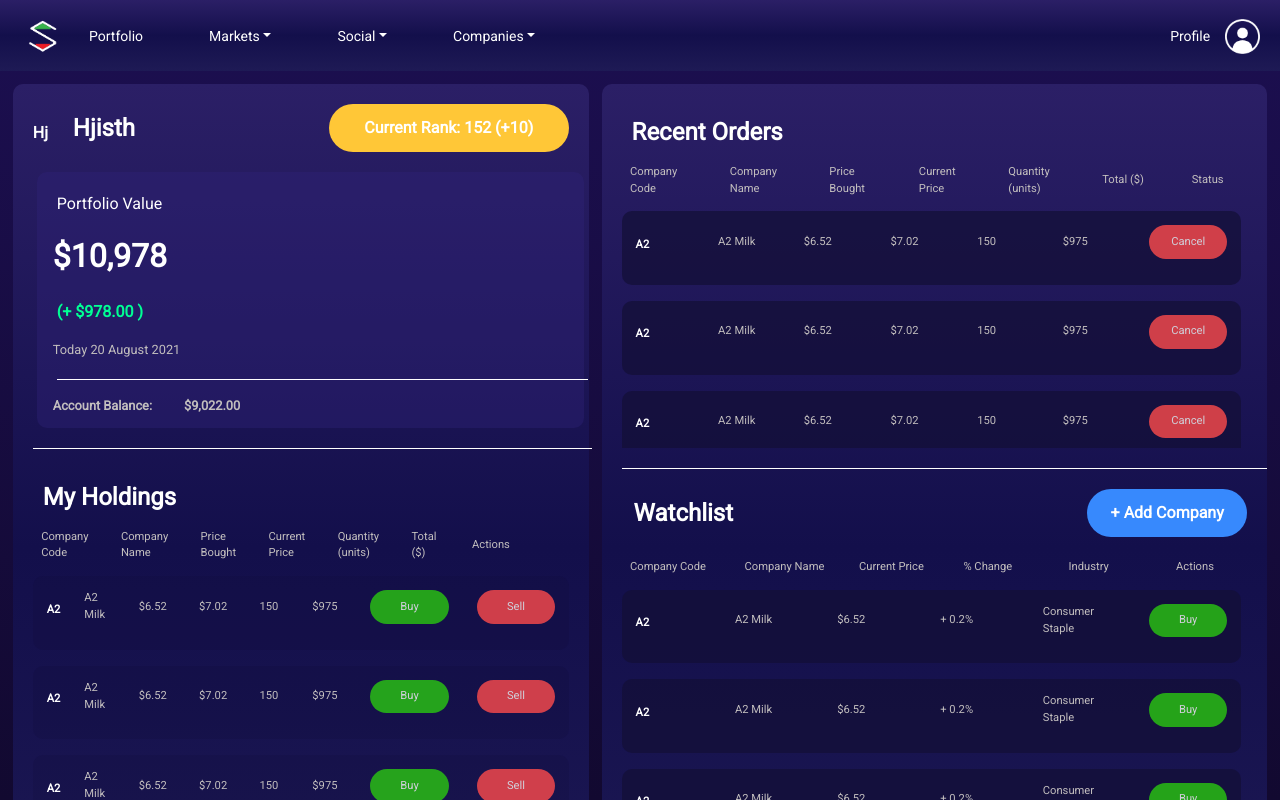
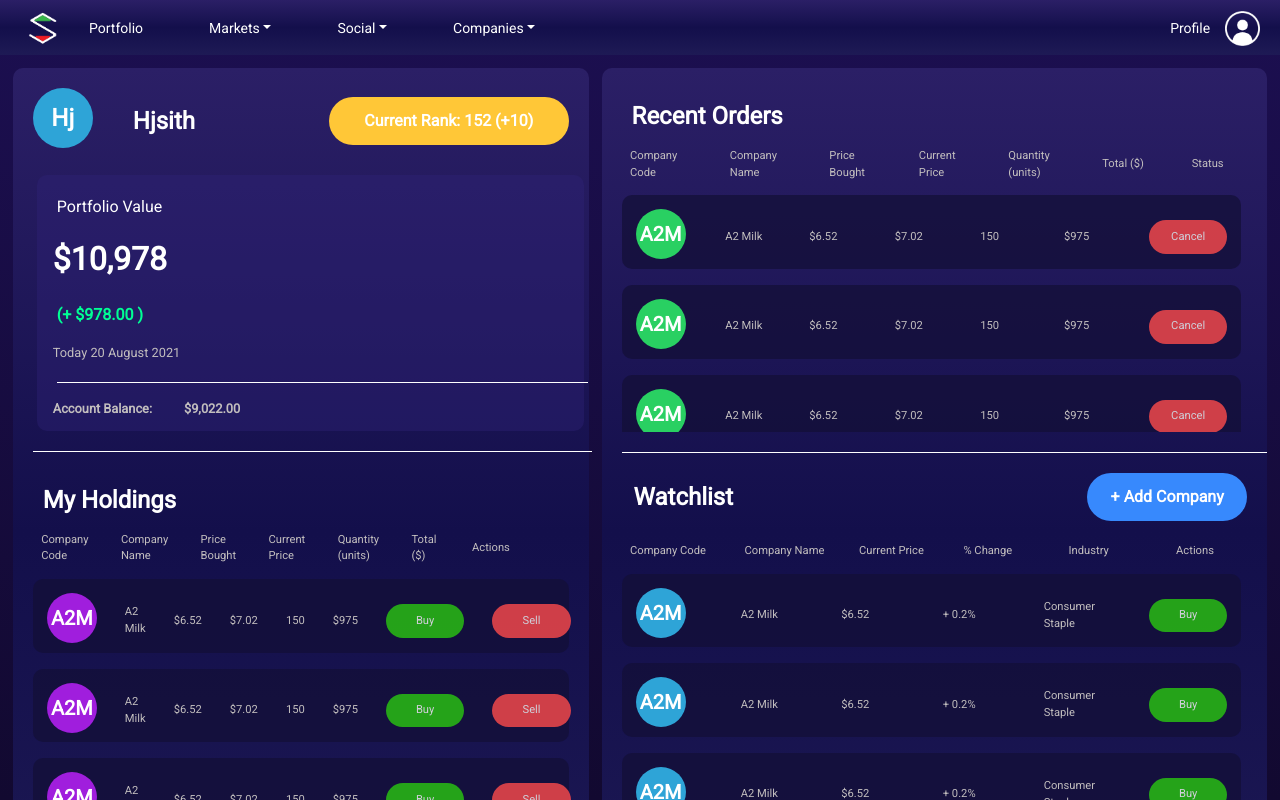
Before and after one commit to hjsith/Stocking-Up-V2, a React (Create React App) app in the folder client/: page /Portfolio in a window 1280 px wide. Shown: the top 800 px of the page. Built offline with nearby package versions, Linux system fonts and the light colour scheme.

Commit message:
Added in updated userprofile icons + navigation bar width change

```diff
--- a/client/src/assets/css/PortfolioPage.scss
+++ b/client/src/assets/css/PortfolioPage.scss
@@ -259,7 +259,7 @@
 .HoldingsRowPanel {
   height: 4.6em;
   width: 96%;
-  background-color: #140f372f;
+  background-color: #140f37bb;
   margin-left: 1.25em;
   margin-bottom: 1em;
   border-radius: 0.625em;
@@ -296,7 +296,7 @@
 }
 
 .divholding {
-  height: 26.6em;
+  height: 25.8em;
   width: 97%;
   overflow: auto;
 }
--- a/client/src/assets/css/navbar.scss
+++ b/client/src/assets/css/navbar.scss
@@ -3,7 +3,7 @@
   background-image: linear-gradient(#2b1f66, #130f4b, #1e1a55);
   font-size: 14px;
   font-family: "Roboto", sans-serif;
-  height: 6%;
+  height: 55px;
 }
 
 .navbar .Logo {
--- a/client/src/components/HoldingsRowPanel.js
+++ b/client/src/components/HoldingsRowPanel.js
@@ -11,7 +11,12 @@ class HoldingsRowPanel extends React.Component {
         <table className="TableTitleFont2">
           <tr>
             <th>
-              <UserProfileIcon name="A2M" />{" "}
+              <UserProfileIcon
+                name="A2M"
+                colorNumber={0}
+                company={true}
+                size={50}
+              />
             </th>
 
             <th>A2 Milk</th>
--- a/client/src/components/OrderRowPanel.js
+++ b/client/src/components/OrderRowPanel.js
@@ -2,6 +2,8 @@ import React from "react";
 import "../assets/css/PortfolioPage.scss";
 import RedCancelButton from "./RedCancelButton";
 import UserProfileIcon from "./UserProfileIcon";
+
+let counter = 0;
 
 class OrderRowPanel extends React.Component {
   render() {
@@ -10,7 +12,12 @@ class OrderRowPanel extends React.Component {
         <table className="TableTitleFont2">
           <tr>
             <th>
-              <UserProfileIcon name="A2M" />{" "}
+              <UserProfileIcon
+                name="A2M"
+                colorNumber={2}
+                company={true}
+                size={50}
+              />
             </th>
 
             <th>A2 Milk</th>
--- a/client/src/components/WatchlistRowPanel.js
+++ b/client/src/components/WatchlistRowPanel.js
@@ -10,7 +10,12 @@ class WatchlistRowPannel extends React.Component {
         <table className="TableTitleFont4">
           <tr>
             <th>
-              <UserProfileIcon name="A2M" />{" "}
+              <UserProfileIcon
+                name="A2M"
+                colorNumber={1}
+                company={true}
+                size={50}
+              />
             </th>
             <th>A2 Milk</th>
             <th>$6.52</th>
--- a/client/src/pages/Portfolio.js
+++ b/client/src/pages/Portfolio.js
@@ -22,10 +22,15 @@ class Portfolio extends React.Component {
           <table className="TableNormalNoFormat">
             <tr>
               <th width="2%">
-                <UserProfileIcon name="Hjsith" />
+                <UserProfileIcon
+                  name="Hjsith"
+                  colorNumber={1}
+                  company={false}
+                  size={60}
+                />
               </th>
               <th width="75%">
-                <th className="NormalPanelTitle">Hjisth</th>
+                <th className="NormalPanelTitle">Hjsith</th>
               </th>
               <th width="20%">
                 <div className="ButtonContainer">
```
